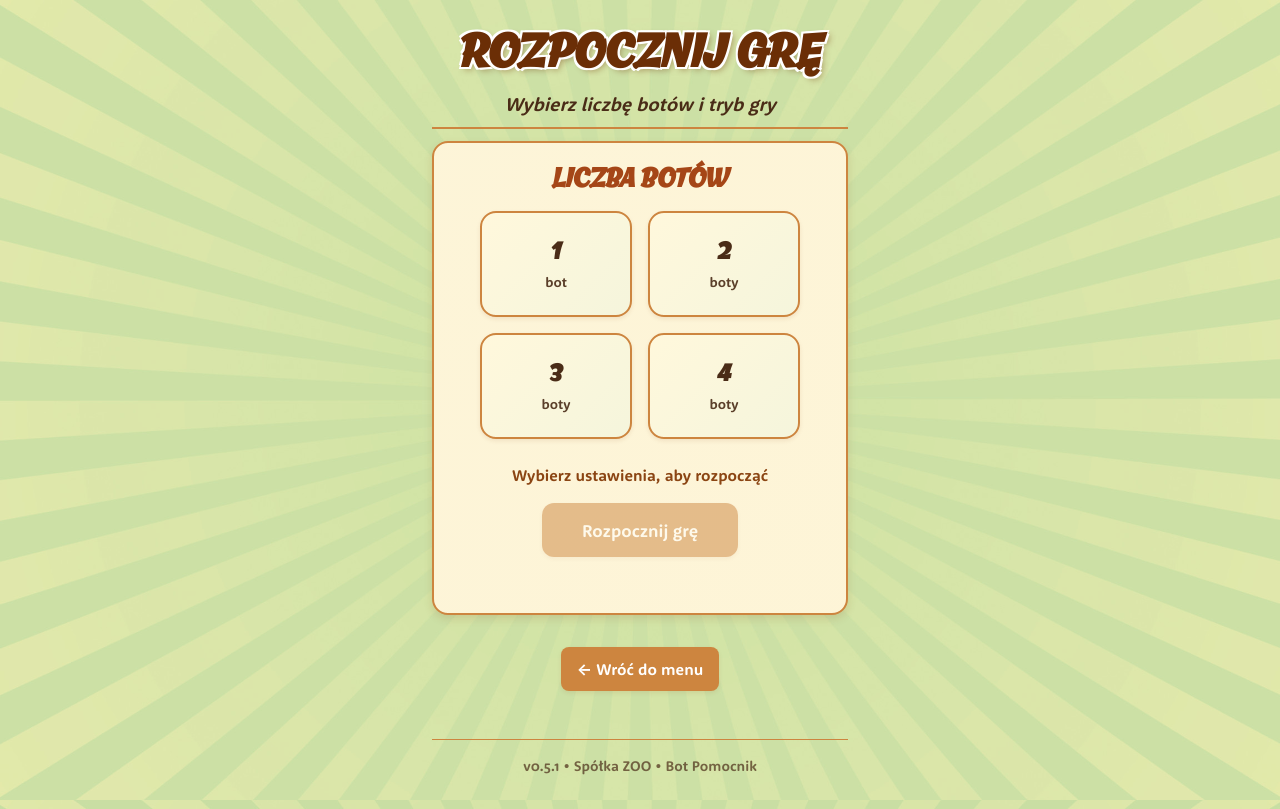
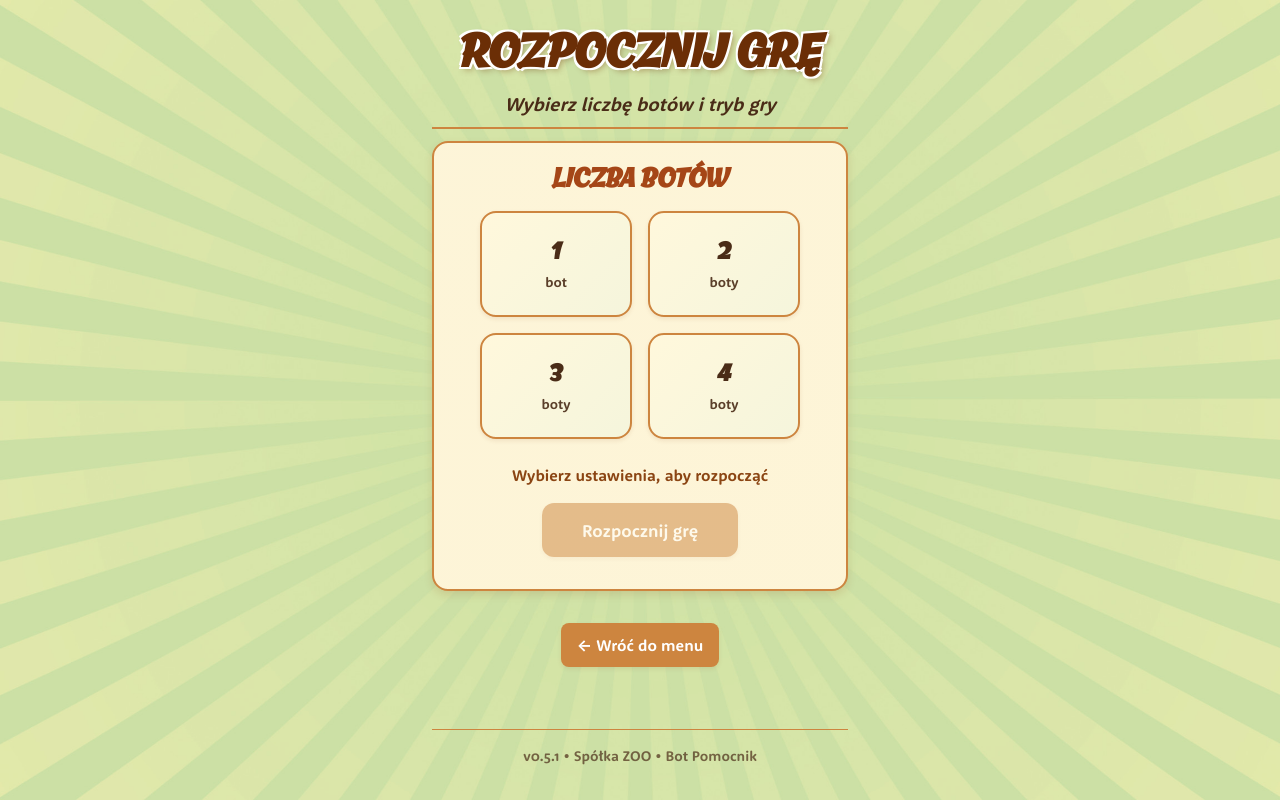
Before and after one commit to lukmarcus/spolka-zoo-bot-pomocnik, a React (Vite) app: page /spolka-zoo-bot-pomocnik/game in a window 1280 px wide. Built offline with nearby package versions, Linux system fonts and the light colour scheme.

Commit message:
more common styles updates

```diff
--- a/src/components/ui/About.module.css
+++ b/src/components/ui/About.module.css
@@ -1,8 +1,4 @@
 /* Cleaned About styles: only rules referenced by About.tsx */
-
-.appInfo {
-  text-align: center;
-}
 
 .gameCoverContainer {
   text-align: center;
@@ -18,18 +14,6 @@
   border: 2px solid var(--card-border);
 }
 
-.gameInfoCompact {
-  font-size: 1.1rem;
-  font-weight: 500;
-  color: var(--primary-dark);
-  text-align: center;
-  padding: 0.5rem 0.75rem;
-  background: rgba(245, 198, 125, 0.08);
-  border-radius: 8px;
-  border-left: 4px solid var(--card-border);
-  margin-bottom: 0.5rem;
-}
-
 .gameLinks {
   display: flex;
   flex-direction: column;
@@ -41,16 +25,6 @@
   display: flex;
   justify-content: center;
   gap: 1rem;
-}
-
-.logoButton {
-  display: inline-block;
-  padding: 0.5rem;
-  border-radius: 8px;
-  background: rgba(245, 198, 125, 0.08);
-  border: 1px solid rgba(245, 198, 125, 0.18);
-  transition: all 0.2s ease;
-  text-decoration: none;
 }
 
 .logoImage {
@@ -91,10 +65,6 @@
 }
 
 @media (max-width: 768px) {
-  .aboutCard {
-    padding: 0.5rem 0.75rem 1.5rem 0.75rem;
-  }
-
   .gameCover {
     max-width: 250px;
   }
--- a/src/components/ui/About.tsx
+++ b/src/components/ui/About.tsx
@@ -25,16 +25,14 @@ const About: React.FC = () => {
         {/* Sekcja o grze */}
         <section className="section">
           <h2>SPÓŁKA ZOO</h2>
-          <div className={styles.gameInfoCompact}>
-            1-5 graczy • 45-90 min • od 10 lat
-          </div>
+          <div className="info-box">1-5 graczy • 45-90 min • od 10 lat</div>
           <div className={styles.gameLinks}>
             <div className={styles.linksRow}>
               <a
                 href="https://www.coconutsalad.com/"
                 target="_blank"
                 rel="noopener noreferrer"
-                className={styles.logoButton}
+                className="btn-logo"
                 title="Coconut Salad"
               >
                 <img
@@ -47,7 +45,7 @@ const About: React.FC = () => {
                 href="https://www.facebook.com/profile.php?id=100082443393992"
                 target="_blank"
                 rel="noopener noreferrer"
-                className={styles.logoButton}
+                className="btn-logo"
                 title="Facebook"
               >
                 <img
@@ -60,7 +58,7 @@ const About: React.FC = () => {
                 href="https://planszeo.pl/gry-planszowe/animal-fair"
                 target="_blank"
                 rel="noopener noreferrer"
-                className={styles.logoButton}
+                className="btn-logo"
                 title="Planszeo"
               >
                 <img
@@ -73,7 +71,7 @@ const About: React.FC = () => {
                 href="https://boardgamegeek.com/boardgame/402521/spolka-zoo"
                 target="_blank"
                 rel="noopener noreferrer"
-                className={styles.logoButton}
+                className="btn-logo"
                 title="BoardGameGeek"
               >
                 <img
@@ -84,9 +82,7 @@ const About: React.FC = () => {
               </a>
             </div>
           </div>
-          <div className={styles.gameInfoCompact}>
-            autor gry: Mateusz Kiszło
-          </div>
+          <div className="info-box">autor gry: Mateusz Kiszło</div>
           <div className={styles.gameCoverContainer}>
             <img
               src={gameCover}
@@ -99,9 +95,7 @@ const About: React.FC = () => {
         {/* Sekcja o aplikacji */}
         <section className="section">
           <h2>BOT POMOCNIK</h2>
-          <div className={styles.appInfo}>
-            <div className={styles.gameInfoCompact}>autor: Marek Szumny</div>
-          </div>
+          <div className="info-box">autor: Marek Szumny</div>
         </section>
 
         {/* Sekcja linków deweloperskich */}
--- a/src/components/ui/LoadGame.module.css
+++ b/src/components/ui/LoadGame.module.css
@@ -42,14 +42,6 @@
   font-size: 0.9rem;
   margin-top: 0.5rem;
   font-weight: 500;
-}
-
-.preview {
-  background: #f5c67d;
-  border-left: 3px solid var(--button-primary);
-  border-radius: 8px;
-  padding: 1.5rem;
-  margin-bottom: 2rem;
 }
 
 .previewContent {
@@ -120,10 +112,6 @@
   .bottomControls button {
     width: 100%;
   }
-
-  .preview {
-    margin-bottom: 1.5rem;
-  }
 }
 
 @media (max-width: 480px) {
@@ -131,8 +119,4 @@
     font-size: 0.9rem;
     padding: 0.75rem;
   }
-
-  .preview {
-    padding: 1rem;
-  }
 }
--- a/src/components/ui/LoadGame.tsx
+++ b/src/components/ui/LoadGame.tsx
@@ -193,7 +193,7 @@ export default function LoadGame() {
 
           {/* Preview Section */}
           {gamePreview && gamePreview.isValid && (
-            <div className={styles.preview}>
+            <div className="info-box">
               <h2>PODGLĄD STANU GRY</h2>
               <div className={styles.previewContent}>
                 {gamePreview.botCount === 1 ? (
--- a/src/globals.css
+++ b/src/globals.css
@@ -225,6 +225,37 @@ button:active {
   background: #b71c3c;
 }
 
+.btn-logo {
+  display: inline-block;
+  padding: 0.5rem;
+  border-radius: 8px;
+  background: rgba(245, 198, 125, 0.08);
+  border: 1px solid rgba(245, 198, 125, 0.18);
+  transition: all 0.2s ease;
+  text-decoration: none;
+  color: inherit;
+}
+
+.btn-logo:hover {
+  background: rgba(245, 198, 125, 0.15);
+  border-color: rgba(245, 198, 125, 0.3);
+  transform: translateY(-1px);
+  box-shadow: 0 2px 8px rgba(139, 69, 19, 0.1);
+}
+
+.info-box {
+  font-size: 1.1rem;
+  font-weight: 500;
+  color: var(--primary-dark);
+  text-align: center;
+  padding: 0.5rem 0.75rem;
+  background: rgba(245, 198, 125, 0.08);
+  border-radius: 8px;
+  border-left: 3px solid var(--button-secondary);
+  box-shadow: 0 2px 8px rgba(139, 69, 19, 0.08);
+  margin-bottom: 0.5rem;
+}
+
 /* Main layout */
 .container {
   max-width: var(--max-width);
@@ -245,7 +276,7 @@ button:active {
 /* Karty */
 .card {
   text-align: center;
-  padding: 0.5rem 1rem 2rem 1rem;
+  padding: 0.5rem 1rem 0.5rem 1rem;
   background: var(--card-bg);
   border: 2px solid var(--card-border);
   border-radius: 16px;
@@ -267,6 +298,11 @@ button:active {
     rgba(205, 133, 63, 0.03)
   );
   z-index: 1;
+}
+
+.card > * {
+  position: relative;
+  z-index: 2;
 }
 
 .card-header {
@@ -463,13 +499,13 @@ button:active {
 /* Responsive card styles */
 @media (max-width: 768px) {
   .card {
-    padding: 1rem 0.75rem 1.5rem 0.75rem;
+    padding: 1rem 0.75rem 0.5rem 0.75rem;
   }
 }
 
 @media (max-width: 480px) {
   .card {
-    padding: 0.75rem 0.5rem 1.25rem 0.5rem;
+    padding: 0.75rem 0.5rem 0.25rem 0.5rem;
     border-radius: 12px;
   }
 }
```
